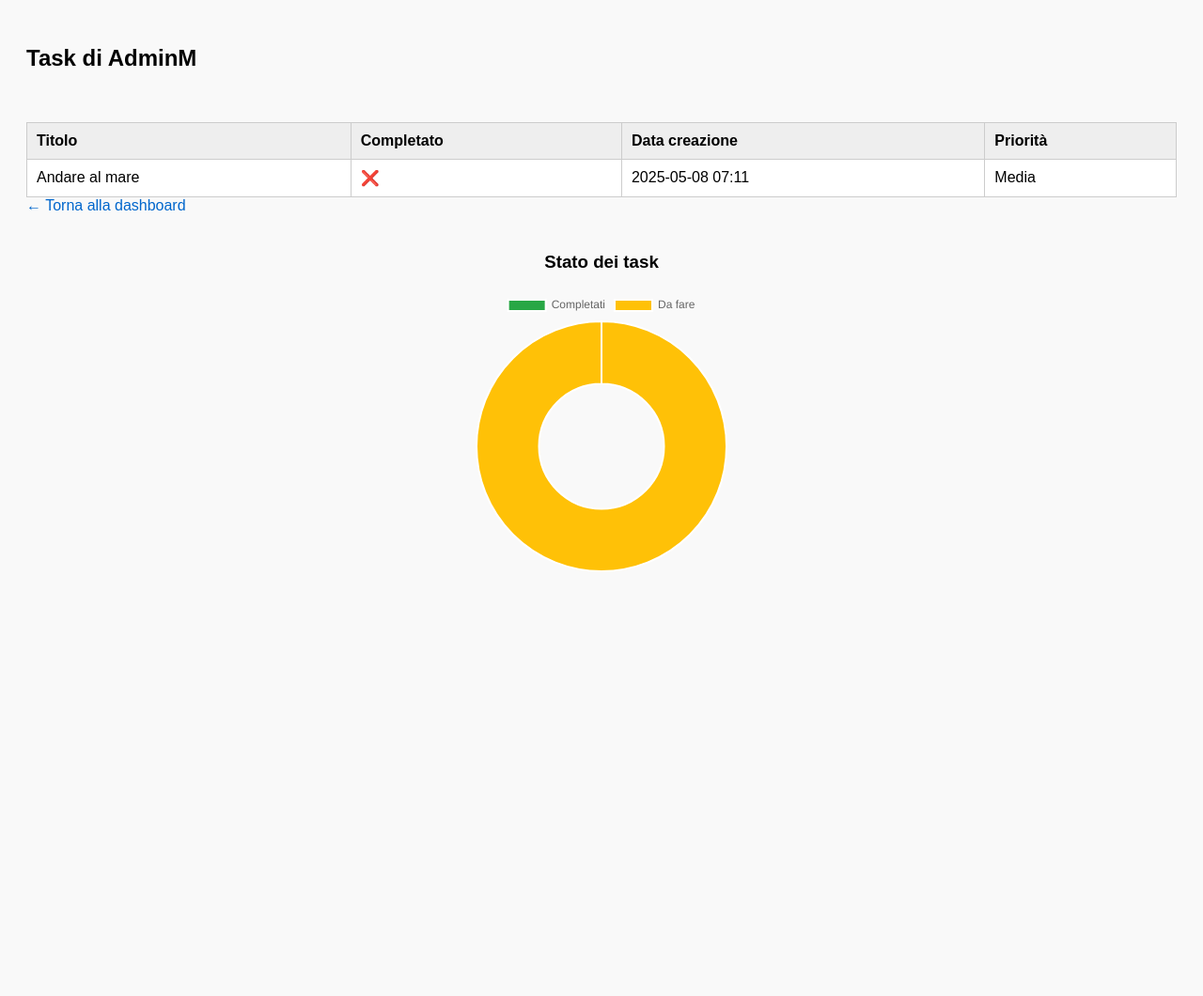
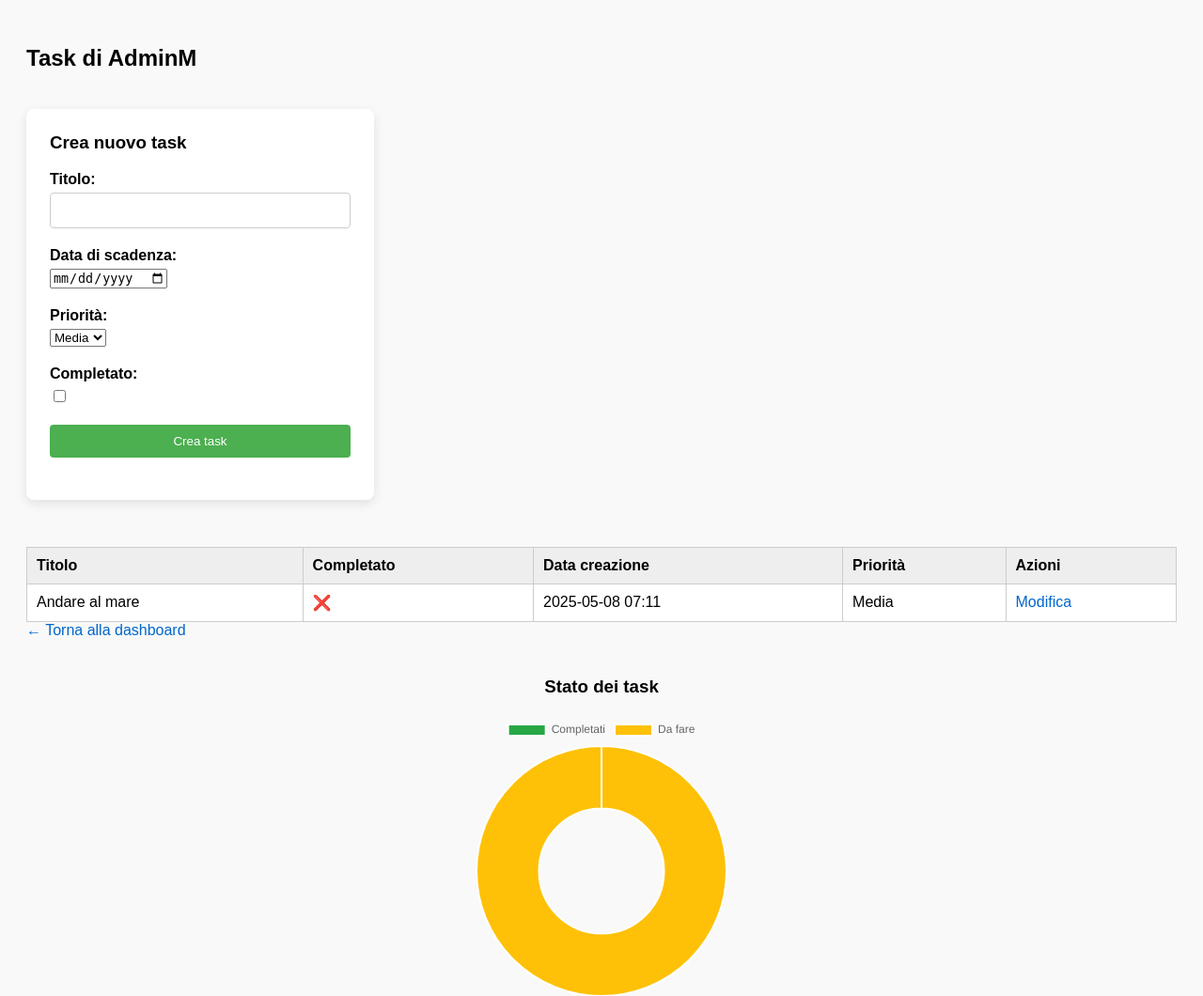
Before and after one commit to MattiaGuazzini07/ToDo-App, a Django app: page /admin-dashboard/user/3/ in a window 1280 px wide. Shown: the top 1060 px of the page at 94% size. Before the commit the page ends 607 px from the top, so only its background shows below. Run offline with Django 5.2, Linux system fonts and the light colour scheme; a user stored in the database is signed in; data comes from the database, SQL or seed files in the repository.

Commit message:
add task statistics chart and enhance user tasks page layout

```diff
--- a/DjangoProject1/todo/forms.py
+++ b/DjangoProject1/todo/forms.py
@@ -6,10 +6,11 @@ from django.contrib.auth.models import User
 class TaskForm(forms.ModelForm):
     class Meta:
         model = Task
-        fields = ['title', 'due_date', 'priority']
+        fields = ['title', 'due_date', 'priority', 'is_completed']
         widgets = {
             'due_date': forms.DateInput(attrs={'type': 'date'}),
             'priority': forms.Select(),
+            'is_completed': forms.CheckboxInput(),
         }
 
 class UserForm(forms.Form):
--- a/DjangoProject1/todo/templates/todo/home.html
+++ b/DjangoProject1/todo/templates/todo/home.html
@@ -112,6 +112,9 @@
             <a href="{% url 'delete_task' task.id %}" class="delete-icon" title="Elimina">
                 <i class="fas fa-trash"></i>
             </a>
+            <a href="{% url 'edit_task' task.id %}" class="edit-icon" title="Modifica">
+                <i class="fas fa-pen"></i>
+            </a>
         </div>
         <div>
             <span class="priority {{ task.priority }}">Priorità: {{ task.get_priority_display }}</span><br>
--- a/DjangoProject1/todo/templates/todo/user_tasks.html
+++ b/DjangoProject1/todo/templates/todo/user_tasks.html
@@ -3,7 +3,7 @@
 <html>
 <head>
   <title>Task di {{ user.username }}</title>
-  <link rel="stylesheet" href="{% static 'todo/admin.css' %}">
+  <link rel="stylesheet" href="{% static 'todo/admin.css' %}?v=2">
   <link rel="icon" href="{% static 'favicon.png' %}" type="image/png">
   <meta name="viewport" content="width=device-width, initial-scale=1">
   <script src="https://cdn.jsdelivr.net/npm/chart.js"></script>
@@ -12,17 +12,42 @@
 
   <h2>Task di {{ user.username }}</h2>
 
-  <!-- Grafico -->
-  <canvas id="userTaskChart" width="0" height="0" style="margin-bottom: 30px;"></canvas>
+  <!-- ✅ Form creazione task -->
+  <div class="form-wrapper" style="margin-bottom: 50px;">
+    <div class="form-container">
+      <h3 style="margin-top: 0;">Crea nuovo task</h3>
+      <form method="POST" action="{% url 'user_tasks' user.id %}" class="user-form">
+        {% csrf_token %}
+        <div>
+          <label for="{{ form.title.id_for_label }}">Titolo:</label>
+          {{ form.title }}
+        </div>
+        <div>
+          <label for="{{ form.due_date.id_for_label }}">Data di scadenza:</label>
+          {{ form.due_date }}
+        </div>
+        <div>
+          <label for="{{ form.priority.id_for_label }}">Priorità:</label>
+          {{ form.priority }}
+        </div>
+        <div>
+          <label for="{{ form.is_completed.id_for_label }}">Completato:</label>
+          {{ form.is_completed }}
+        </div>
+        <button type="submit" class="submit-btn">Crea task</button>
+      </form>
+    </div>
+  </div>
 
-  <!-- Tabella task -->
-  <table border="1">
+  <!-- ✅ Tabella task -->
+  <table>
     <thead>
       <tr>
         <th>Titolo</th>
         <th>Completato</th>
         <th>Data creazione</th>
         <th>Priorità</th>
+        <th>Azioni</th>
       </tr>
     </thead>
     <tbody>
@@ -32,25 +57,24 @@
         <td>{% if task.is_completed %}✅{% else %}❌{% endif %}</td>
         <td>{{ task.created_at|date:"Y-m-d H:i" }}</td>
         <td>{{ task.get_priority_display }}</td>
+        <td>
+          <a href="{% url 'edit_task' task.id %}" class="btn-admin">Modifica</a>
+        </td>
       </tr>
       {% empty %}
-          <tr><td colspan="4">Nessun task attiva o completata</td></tr>
+      <tr><td colspan="5">Nessun task presente</td></tr>
       {% endfor %}
     </tbody>
   </table>
 
-  <a href="{% url 'admin_dashboard' %}" style="padding-top: 20px">← Torna alla dashboard</a>
+  <a href="{% url 'admin_dashboard' %}">← Torna alla dashboard</a>
 
-<!-- Spazio tra tabella e grafico -->
-<div style="margin-top: 40px;"></div>
-
-<!-- Chart -->
+  <!-- ✅ Grafico -->
   <div class="chart-container">
     <h3 style="text-align: center;">Stato dei task</h3>
     <canvas id="taskChart"></canvas>
   </div>
 
-<script src="https://cdn.jsdelivr.net/npm/chart.js"></script>
   <script>
     const total = {{ total_count }};
     const completed = {{ completed_count }};
@@ -74,6 +98,5 @@
       }
     });
   </script>
-
 </body>
 </html>
--- a/DjangoProject1/todo/urls.py
+++ b/DjangoProject1/todo/urls.py
@@ -11,4 +11,5 @@ urlpatterns = [
     path('admin-dashboard/user/<int:user_id>/', user_tasks, name='user_tasks'),
     path('delete-user/<int:user_id>/', views.delete_user, name='delete_user'),
     path('create_user/', views.create_user, name='create_user'),
+    path('tasks/<int:task_id>/edit/', views.edit_task, name='edit_task'),
 ]
--- a/DjangoProject1/todo/views.py
+++ b/DjangoProject1/todo/views.py
@@ -7,10 +7,11 @@ from django.contrib.auth import login
 from datetime import datetime
 from django.utils import timezone
 from .forms import TaskForm, UserForm
-from django.contrib.auth.models import User
 from django.db.models import Count, Q
 from django.contrib import messages
 from django.db import IntegrityError
+
+
 @login_required
 def home(request):
     if request.method == 'POST':
@@ -26,7 +27,6 @@ def home(request):
     else:
         form = TaskForm()
 
-    # 🧠 Gestione ordinamento
     order_by = request.GET.get('order_by', 'created_at')
     order_dir = request.GET.get('order_dir', 'asc')
     priority_filter = request.GET.get('priority')
@@ -39,7 +39,6 @@ def home(request):
 
     ordering = order_by if order_dir == 'asc' else f'-{order_by}'
 
-    # 📥 Query ordinata
     tasks_da_fare = Task.objects.filter(user=request.user, is_completed=False)
 
     if priority_filter in ['low', 'medium', 'high']:
@@ -52,7 +51,6 @@ def home(request):
         tasks_da_fare = tasks_da_fare.filter(title__icontains=search_query)
 
     tasks_da_fare = tasks_da_fare.order_by(ordering)
-
     tasks_fatti = Task.objects.filter(user=request.user, is_completed=True).order_by(ordering)
 
     return render(request, 'todo/home.html', {
@@ -76,23 +74,26 @@ def complete_task(request, task_id):
     task.save()
     return redirect('home')
 
+
 @login_required
 def delete_task(request, task_id):
     task = get_object_or_404(Task, id=task_id, user=request.user)
     task.delete()
     return redirect('home')
 
+
 def signup(request):
     if request.method == 'POST':
         form = UserCreationForm(request.POST)
         if form.is_valid():
             user = form.save()
-            login(request, user)  # login automatico dopo la registrazione
+            login(request, user)
             return redirect('home')
     else:
         form = UserCreationForm()
 
     return render(request, 'todo/signup.html', {'form': form})
+
 
 @login_required
 def uncomplete_task(request, task_id):
@@ -102,19 +103,33 @@ def uncomplete_task(request, task_id):
     task.save()
     return redirect('home')
 
+
 @user_passes_test(lambda u: u.is_superuser)
 def user_tasks(request, user_id):
     user = get_object_or_404(User, id=user_id)
     tasks = Task.objects.filter(user=user)
-
     completed_count = tasks.filter(is_completed=True).count()
     total_count = tasks.count()
+
+    if request.method == 'POST':
+        form = TaskForm(request.POST)
+        if form.is_valid():
+            task = form.save(commit=False)
+            task.user = user
+            task.is_completed = False
+            task.completed_at = None
+            task.save()
+            messages.success(request, "Task creato con successo ✅")
+            return redirect('user_tasks', user_id=user.id)
+    else:
+        form = TaskForm()
 
     return render(request, 'todo/user_tasks.html', {
         'user': user,
         'tasks': tasks,
         'completed_count': completed_count,
         'total_count': total_count,
+        'form': form,
     })
 
 
@@ -125,11 +140,6 @@ def delete_user(request, user_id):
     return redirect('admin_dashboard')
 
 
-from .forms import UserForm
-from django.contrib.auth.decorators import user_passes_test
-from django.shortcuts import redirect
-
-
 @user_passes_test(lambda u: u.is_superuser)
 def create_user(request):
     if request.method == 'POST':
@@ -137,14 +147,13 @@ def create_user(request):
         if form.is_valid():
             try:
                 form.save()
-                messages.success(request, f"Utente '{form.cleaned_data['username']}' creato con successo ✅") #nome utente registrato in output
+                messages.success(request, f"Utente '{form.cleaned_data['username']}' creato con successo ✅")
                 return redirect('admin_dashboard')
             except IntegrityError:
                 form.add_error('username', 'Questo username è già in uso.')
     else:
         form = UserForm()
 
-    # In caso di errore, reinvia tutto
     users = User.objects.all()
     for user in users:
         user.total_tasks = Task.objects.filter(user=user).count()
@@ -155,6 +164,7 @@ def create_user(request):
         'users': users,
         'total_users': users.count()
     })
+
 
 @user_passes_test(lambda u: u.is_superuser)
 def admin_dashboard(request):
@@ -196,13 +206,33 @@ def admin_dashboard(request):
 
     user_qs = user_qs.exclude(email=pinned_email).order_by(sort_by)
 
-    context = {
+    return render(request, 'todo/admin_dashboard.html', {
         'form': form,
         'pinned_user': pinned_user,
         'users': user_qs,
         'query': query,
         'sort_by': sort_by,
         'total_users': User.objects.count(),
-    }
+    })
 
-    return render(request, 'todo/admin_dashboard.html', context)
+
+@login_required
+def edit_task(request, task_id):
+    if request.user.is_superuser:
+        task = get_object_or_404(Task, id=task_id)
+    else:
+        task = get_object_or_404(Task, id=task_id, user=request.user)
+
+    if request.method == 'POST':
+        form = TaskForm(request.POST, instance=task)
+        if form.is_valid():
+            form.save()
+            messages.success(request, "Task aggiornato con successo ✅")
+            if request.user.is_superuser:
+                return redirect('user_tasks', user_id=task.user.id)
+            else:
+                return redirect('home')
+    else:
+        form = TaskForm(instance=task)
+
+    return render(request, 'todo/edit_task.html', {'form': form, 'task': task})
```
Also changed, not shown: DjangoProject1/todo/static/todo/style.css (+20 -0 lines), DjangoProject1/todo/templates/todo/edit_task.html (added, +42 -0 lines). Lines whose indentation alone changed are shown as unchanged.
